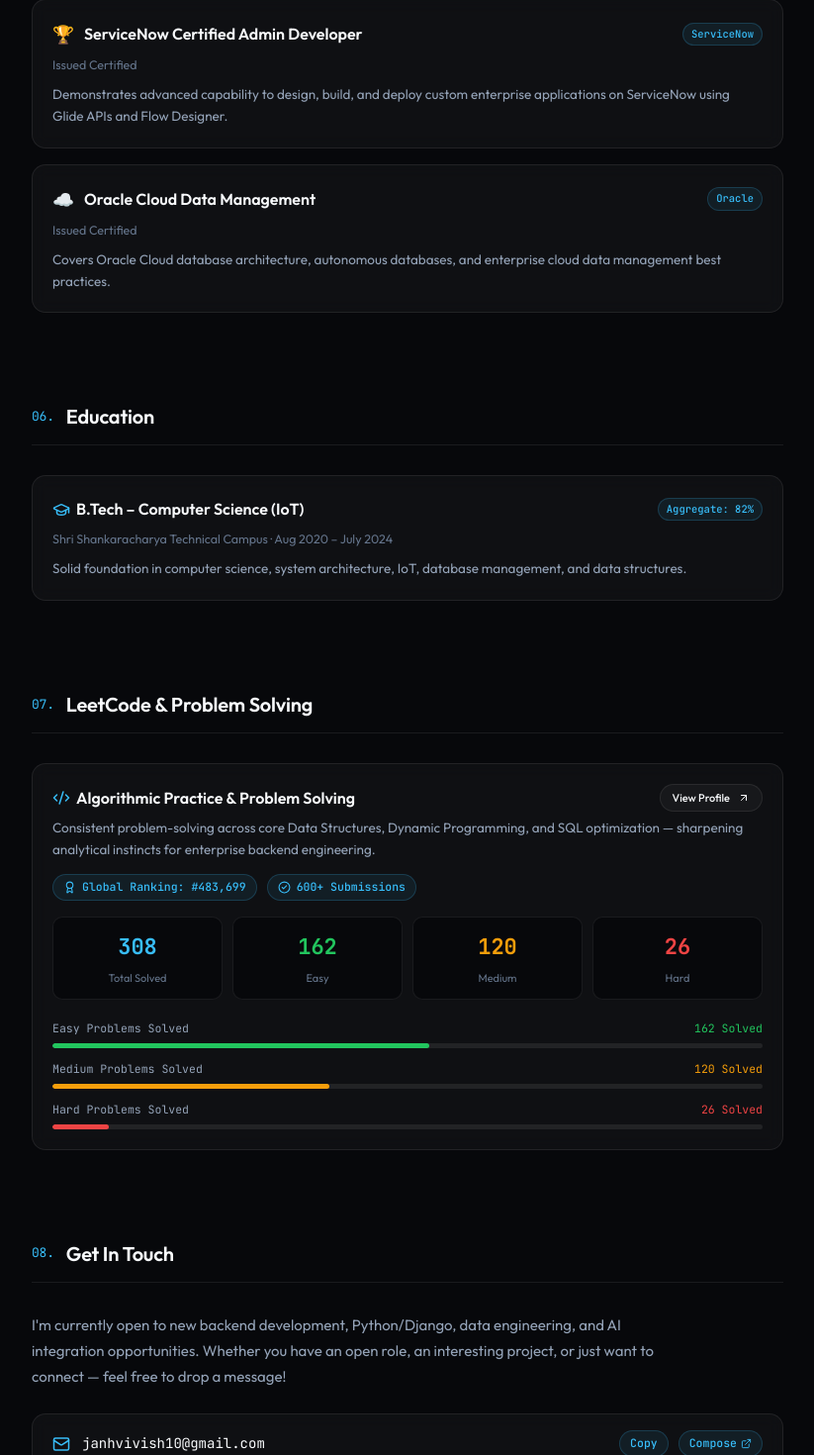
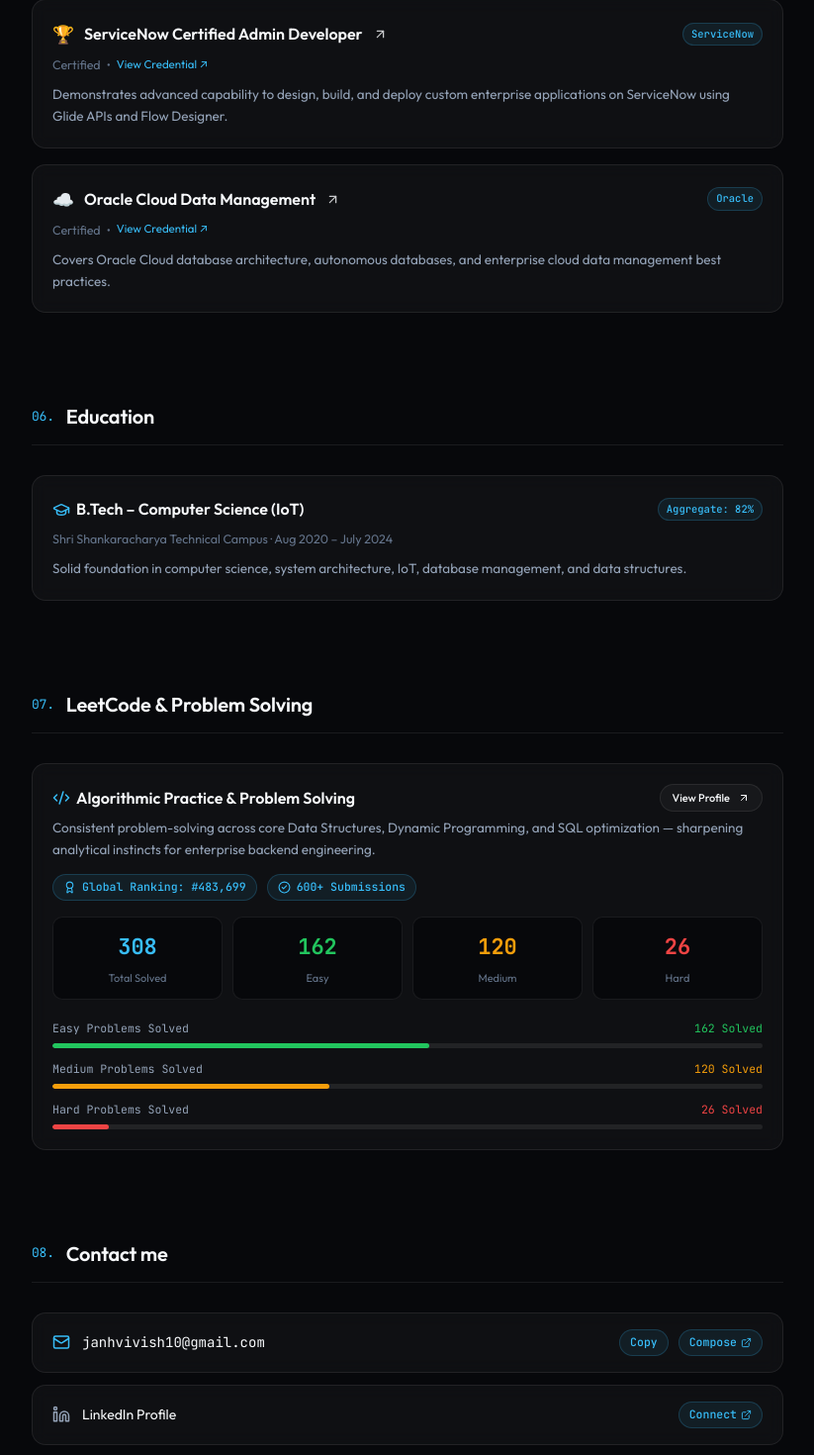
Before and after one commit to Janhvvi/janhvi-vishwakarma-portfolio, a React (Vite) app: page / in a window 1280 px wide. Shown: the part 3175-4645 px from the top of the page at 99% size, without its empty margins (416-1239 px from the left). Built offline with nearby package versions, Linux system fonts and the light colour scheme.

Commit message:
add certification links

```diff
--- a/src/components/Certifications.jsx
+++ b/src/components/Certifications.jsx
@@ -1,4 +1,4 @@
-import { ArrowUpRight, Award, ShieldCheck } from "lucide-react";
+import { ArrowUpRight, Award, ExternalLink } from "lucide-react";
 import FadeIn from "./FadeIn";
 import { certifications } from "../data/portfolio";
 
@@ -11,30 +11,39 @@ export default function Certifications() {
 
       <FadeIn>
         <h2 className="content-section-label">
-          <span>06.</span> Certifications & Credentials
+          <span>05.</span> Certifications & Credentials
         </h2>
       </FadeIn>
 
       <div style={{ display: "flex", flexDirection: "column", gap: "16px" }}>
         {certifications.map((cert, i) => (
           <FadeIn key={i} delay={i * 0.08}>
-            <div className="glass-card">
+            <a
+              href={cert.url || "https://www.linkedin.com/in/janhvi-vishwakarma-b59032239/"}
+              target="_blank"
+              rel="noopener noreferrer"
+              className="glass-card"
+              style={{ textDecoration: "none" }}
+            >
               <div className="project-card-header">
                 <div className="project-name">
                   <span style={{ fontSize: "1.1rem", marginRight: "4px" }}>{cert.icon}</span>
                   <span>{cert.title}</span>
+                  <ArrowUpRight size={15} style={{ opacity: 0.8, marginLeft: "4px" }} />
                 </div>
                 <span className="project-status">{cert.issuer}</span>
               </div>
 
-              <div className="project-subtitle">
-                Issued {cert.date}
+              <div className="project-subtitle" style={{ display: "flex", alignItems: "center", gap: "6px" }}>
+                <span>{cert.date}</span>
+                <span>•</span>
+                <span style={{ color: "var(--accent)", fontSize: "11.5px" }}>View Credential ↗</span>
               </div>
 
               <p className="project-desc" style={{ marginBottom: 0 }}>
                 {cert.description}
               </p>
-            </div>
+            </a>
           </FadeIn>
         ))}
       </div>
--- a/src/components/Contact.jsx
+++ b/src/components/Contact.jsx
@@ -39,22 +39,11 @@ export default function Contact() {
 
       <FadeIn>
         <h2 className="content-section-label">
-          <span>08.</span> Get In Touch
+          <span>08.</span> Contact me
         </h2>
       </FadeIn>
 
       <FadeIn>
-        <p
-          style={{
-            color: "var(--text-secondary)",
-            lineHeight: 1.75,
-            fontSize: "15px",
-            marginBottom: "24px",
-            maxWidth: "640px",
-          }}
-        >
-          I'm currently open to new backend development, Python/Django, data engineering, and AI integration opportunities. Whether you have an open role, an interesting project, or just want to connect — feel free to drop a message!
-        </p>
 
         {/* Contact Links Grid */}
         <div style={{ display: "flex", flexDirection: "column", gap: "12px", marginBottom: "40px" }}>
@@ -162,9 +151,6 @@ export default function Contact() {
           lineHeight: 1.6,
         }}
       >
-        <p style={{ margin: 0 }}>
-          Engineered & styled by Janhvi Vishwakarma with React & Tailwind CSS. Deployed on Vercel.
-        </p>
       </footer>
     </section>
   );
--- a/src/data/portfolio.js
+++ b/src/data/portfolio.js
@@ -197,7 +197,7 @@ export const certifications = [
     icon: "🏅",
     description:
       "Validates expertise in core ServiceNow platform administration, user management, security configuration, and platform maintenance.",
-    url: "https://www.linkedin.com/in/janhvi-vishwakarma-b59032239/",
+    url: "https://www.linkedin.com/in/janhvi-vishwakarma-b59032239/details/certifications/",
   },
   {
     title: "ServiceNow Certified Admin Developer",
@@ -206,7 +206,7 @@ export const certifications = [
     icon: "🏆",
     description:
       "Demonstrates advanced capability to design, build, and deploy custom enterprise applications on ServiceNow using Glide APIs and Flow Designer.",
-    url: "https://www.linkedin.com/in/janhvi-vishwakarma-b59032239/",
+    url: "https://www.linkedin.com/in/janhvi-vishwakarma-b59032239/details/certifications/",
   },
   {
     title: "Oracle Cloud Data Management",
@@ -215,7 +215,7 @@ export const certifications = [
     icon: "☁️",
     description:
       "Covers Oracle Cloud database architecture, autonomous databases, and enterprise cloud data management best practices.",
-    url: "https://www.linkedin.com/in/janhvi-vishwakarma-b59032239/",
+    url: "https://www.linkedin.com/in/janhvi-vishwakarma-b59032239/details/certifications/",
   },
 ];
 
```
